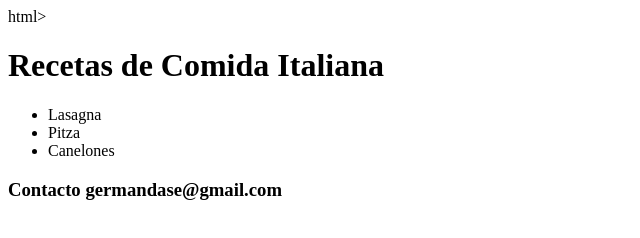
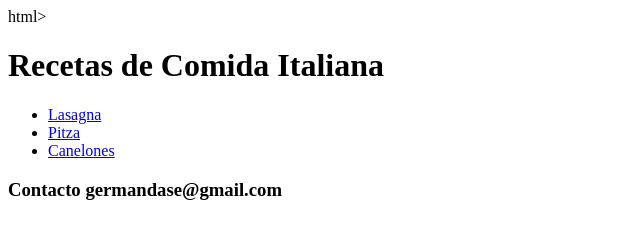
Before and after one commit to german7869/odin-recipes, a plain HTML site: page index.html in a window 1280 px wide. Shown: the whole page, without its empty margins (0-640 px from the left). Drawn offline with Linux system fonts and the light colour scheme.

Commit message:
Update index.html

```diff
--- a/index.html
+++ b/index.html
@@ -5,9 +5,9 @@ html>
 	<main>
 	  <section>
 	    <ul>
-            <li><a href"/recipes/lasagna.html"> Lasagna</a></li>
-	       <li><a href"/recipes/pitza.html">Pitza </a></li>
-            <li><a href"/recipes/canelones.html">Canelones</a></li>
+            <li><a href="/recipes/lasagna.html"> Lasagna</a></li>
+	       <li><a href="/recipes/pitza.html">Pitza </a></li>
+            <li><a href="/recipes/canelones.html">Canelones</a></li>
 
           </ul>
 	  </section>
```
